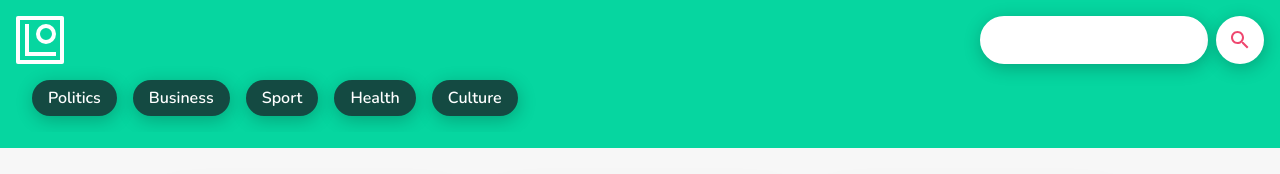
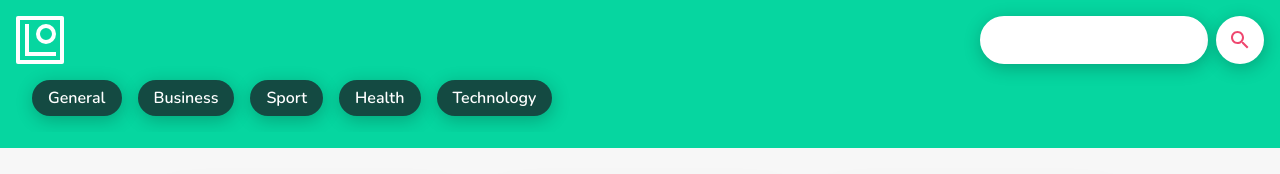
Before and after one commit to harounach/lensey-frontend, a website: page public/index.html in a window 1280 px wide. Shown: the top 174 px of the page. Drawn offline with nearby package versions, Linux system fonts and the light colour scheme; files that its build step writes are made by us from their sources.

Commit message:
Add new topics

```diff
--- a/public/index.html
+++ b/public/index.html
@@ -54,11 +54,11 @@
       <!-- navigation -->
       <nav class="topics">
         <ul class="topics__list">
-          <li><a class="topics__item" href="#">Politics</a></li>
+          <li><a class="topics__item" href="#">General</a></li>
           <li><a class="topics__item" href="#">Business</a></li>
           <li><a class="topics__item" href="#">Sport</a></li>
           <li><a class="topics__item" href="#">Health</a></li>
-          <li><a class="topics__item" href="#">Culture</a></li>
+          <li><a class="topics__item" href="#">Technology</a></li>
         </ul>
       </nav>
     </header>
```
